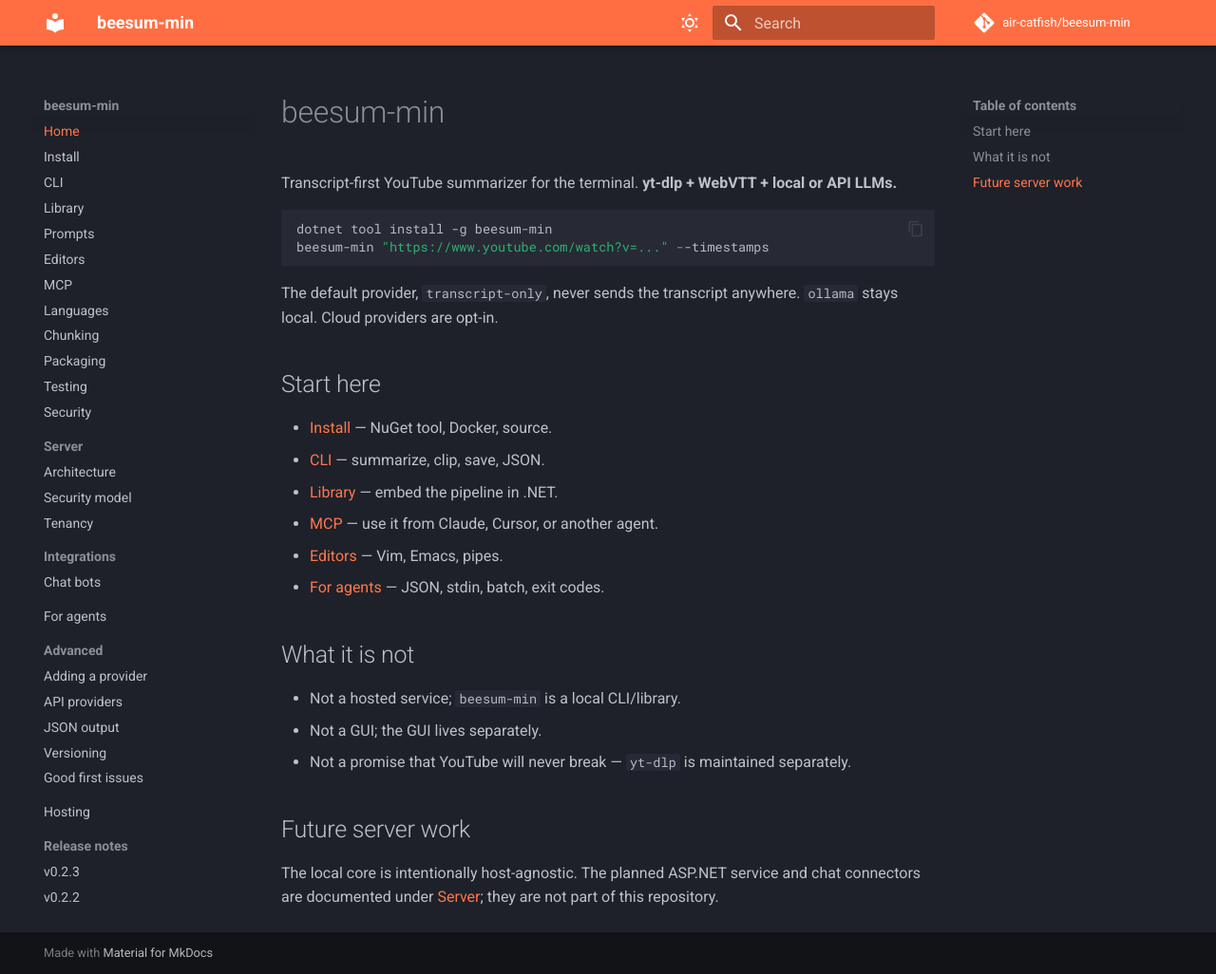
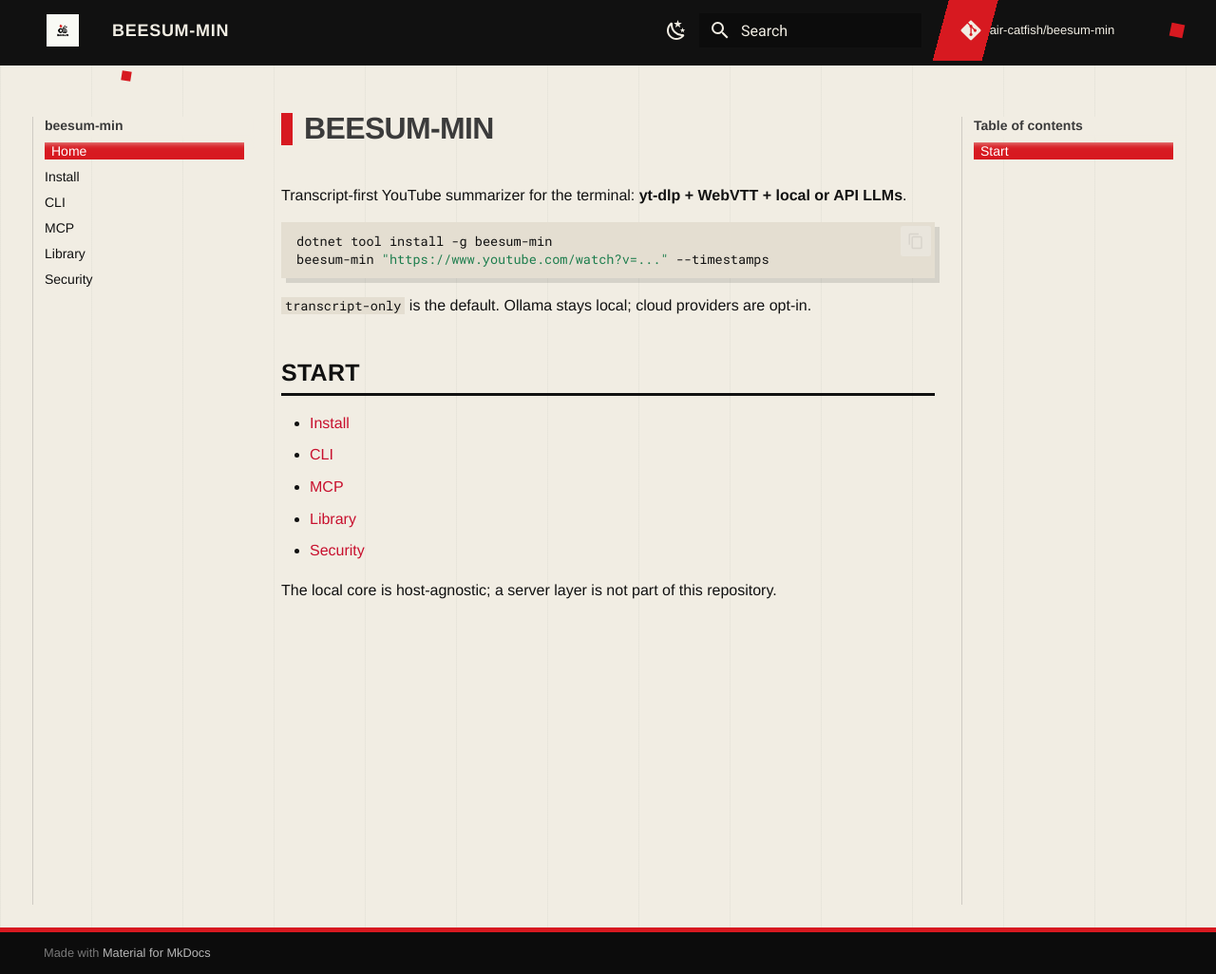
Before and after one commit to air-catfish/beesum-min, an MkDocs documentation site: the page built from docs/index.md, in a window 1280 px wide and 1026 px high. Shown: the whole window at 95% size. Built offline with MkDocs 1.6.1 and Material for MkDocs 9.7.7, drawn with Linux system fonts in a browser that asks for light colours; comment, search, counter and statistics services are not loaded.

Commit message:
Refresh repository presentation and documentation
Update README, docs theme, site metadata, and repository artwork.

````diff
--- /dev/null
+++ b/docs/assets/stylesheets/suprematism.css
@@ -0,0 +1,111 @@
+/* Suprematist layer for beesum-min: paper, black, red, hard edges. */
+:root,
+[data-md-color-scheme="default"] {
+  --md-primary-fg-color: #111111;
+  --md-primary-fg-color--light: #222222;
+  --md-primary-fg-color--dark: #000000;
+  --md-primary-bg-color: #f1ede3;
+  --md-primary-bg-color--light: #f1ede3;
+  --md-accent-fg-color: #d71920;
+  --md-default-bg-color: #f1ede3;
+  --md-default-fg-color: #111111;
+  --md-default-fg-color--light: #3b3b3b;
+  --md-default-fg-color--lighter: #666666;
+  --md-typeset-a-color: #c8102e;
+  --md-code-bg-color: #e4ded1;
+  --md-code-fg-color: #111111;
+  --md-footer-bg-color: #111111;
+  --md-footer-fg-color: #f1ede3;
+}
+
+[data-md-color-scheme="slate"] {
+  --md-primary-fg-color: #000000;
+  --md-primary-fg-color--light: #1a1a1a;
+  --md-primary-fg-color--dark: #000000;
+  --md-primary-bg-color: #f1ede3;
+  --md-default-bg-color: #0b0b0b;
+  --md-default-fg-color: #f1ede3;
+  --md-default-fg-color--light: #d8d2c6;
+  --md-default-fg-color--lighter: #a7a196;
+  --md-accent-fg-color: #ef2b2d;
+  --md-typeset-a-color: #ff4b4b;
+  --md-code-bg-color: #181818;
+  --md-code-fg-color: #f1ede3;
+  --md-footer-bg-color: #000000;
+  --md-footer-fg-color: #f1ede3;
+}
+
+html { background: #f1ede3; }
+body { font-family: "Helvetica Neue", "Arial", "Liberation Sans", sans-serif; }
+
+.md-header {
+  background: linear-gradient(105deg, #111111 0 77%, #d71920 77% 81%, #111111 81% 100%);
+  border-bottom: 5px solid #111111;
+  box-shadow: none;
+}
+.md-tabs { background: #111111; border-bottom: 1px solid #333333; box-shadow: none; }
+.md-header, .md-header a, .md-tabs, .md-tabs a { color: #f1ede3; }
+.md-header__title { font-weight: 900; letter-spacing: .04em; text-transform: uppercase; }
+.md-header__title::after {
+  content: ""; display: inline-block; width: .55em; height: .55em;
+  margin-left: .55em; background: #d71920; transform: rotate(9deg); vertical-align: .05em;
+}
+
+.md-header__button.md-logo svg { display: none; }
+.md-header__button.md-logo::before {
+  content: ""; display: block; width: 2rem; height: 2rem;
+  background: #f1ede3 url("/beesum-min/logo.png") center / contain no-repeat;
+  border: 3px solid #111111;
+}
+.md-header__inner::after {
+  content: ""; display: block; width: 14px; height: 14px;
+  margin-left: auto; background: #d71920; transform: rotate(12deg);
+}
+
+.md-main {
+  background-image: linear-gradient(90deg, rgba(17, 17, 17, .035) 1px, transparent 1px);
+  background-size: 96px 100%;
+}
+.md-sidebar__scrollwrap { border-left: 1px solid rgba(17, 17, 17, .15); }
+.md-nav__link { border-radius: 0; }
+.md-nav__link--active, .md-nav__link--active:hover {
+  background: #d71920; color: #ffffff !important; padding-left: .35rem;
+}
+.md-nav__link:hover { color: #c8102e; }
+
+.md-typeset h1 {
+  font-weight: 900; letter-spacing: -.02em; line-height: 1.05;
+  text-transform: uppercase; border-left: 12px solid #d71920; padding-left: .6rem;
+}
+.md-typeset h2 {
+  font-weight: 900; letter-spacing: .01em; text-transform: uppercase;
+  border-bottom: 3px solid currentColor; padding-bottom: .2rem;
+}
+.md-typeset h3 { font-weight: 800; text-transform: uppercase; }
+.md-typeset a { text-decoration-thickness: 2px; text-underline-offset: 3px; }
+.md-typeset a:hover { background: #d71920; color: #ffffff; text-decoration: none; }
+
+.md-typeset .admonition, .md-typeset details, .md-typeset table:not([class]),
+.md-typeset pre > code, .md-typeset code, .md-button, .md-search__form, .md-search__input {
+  border-radius: 0;
+}
+.md-typeset .admonition, .md-typeset details {
+  border-left-width: 6px; box-shadow: 5px 5px 0 rgba(17, 17, 17, .18);
+}
+.md-typeset table:not([class]) {
+  border: 2px solid #111111; box-shadow: 5px 5px 0 rgba(17, 17, 17, .18);
+}
+.md-typeset table:not([class]) th {
+  background: #111111; color: #f1ede3; font-weight: 800; text-transform: uppercase;
+}
+.md-button {
+  font-weight: 800; letter-spacing: .04em; text-transform: uppercase;
+  box-shadow: 4px 4px 0 #111111;
+}
+.md-button--primary { background: #d71920; border-color: #d71920; color: #ffffff; }
+.md-footer { border-top: 5px solid #d71920; }
+.md-typeset pre > code { box-shadow: 5px 5px 0 rgba(17, 17, 17, .12); }
+
+@media screen and (max-width: 76.2344em) {
+  .md-header__inner::after { display: none; }
+}
--- a/docs/index.md
+++ b/docs/index.md
@@ -1,34 +1,22 @@
 # beesum-min
 
-Transcript-first YouTube summarizer for the terminal. **yt-dlp + WebVTT + local or
-API LLMs.**
+Transcript-first YouTube summarizer for the terminal: **yt-dlp + WebVTT +
+local or API LLMs**.
 
-```powershell
+```bash
 dotnet tool install -g beesum-min
 beesum-min "https://www.youtube.com/watch?v=..." --timestamps
 ```
 
-The default provider, `transcript-only`, never sends the transcript anywhere.
-`ollama` stays local. Cloud providers are opt-in.
+`transcript-only` is the default. Ollama stays local; cloud providers are
+opt-in.
 
-## Start here
+## Start
 
-- [Install](install.md) — NuGet tool, Docker, source.
-- [CLI](cli.md) — summarize, clip, save, JSON.
-- [Library](embedding.md) — embed the pipeline in .NET.
-- [MCP](mcp.md) — use it from Claude, Cursor, or another agent.
-- [Editors](editors.md) — Vim, Emacs, pipes.
-- [For agents](for-agents.md) — JSON, stdin, batch, exit codes.
+- [Install](install.md)
+- [CLI](cli.md)
+- [MCP](mcp.md)
+- [Library](embedding.md)
+- [Security](security.md)
 
-## What it is not
-
-- Not a hosted service; `beesum-min` is a local CLI/library.
-- Not a GUI; the GUI lives separately.
-- Not a promise that YouTube will never break — `yt-dlp` is maintained
-  separately.
-
-## Future server work
-
-The local core is intentionally host-agnostic. The planned ASP.NET service and
-chat connectors are documented under [Server](server/architecture.md); they are
-not part of this repository.
+The local core is host-agnostic; a server layer is not part of this repository.
--- a/mkdocs.yml
+++ b/mkdocs.yml
@@ -1,10 +1,12 @@
 site_name: beesum-min
-site_url: https://air-catfish.codeberg.page/beesum-min/
-repo_url: https://codeberg.org/air-catfish/beesum-min
+site_url: https://air-catfish.github.io/beesum-min/
+repo_url: https://github.com/air-catfish/beesum-min
 repo_name: air-catfish/beesum-min
 edit_uri: edit/main/docs/
 docs_dir: docs
 site_dir: artifacts/docs-site
+extra_css:
+  - assets/stylesheets/suprematism.css
 use_directory_urls: true
 
 theme:
@@ -16,18 +18,18 @@ theme:
     - content.code.copy
     - search.highlight
   palette:
+    - scheme: default
+      primary: deep orange
+      accent: amber
+      toggle:
+        icon: material/weather-night
+        name: Switch to dark mode
     - scheme: slate
       primary: deep orange
       accent: amber
       toggle:
         icon: material/weather-sunny
         name: Switch to light mode
-    - scheme: default
-      primary: deep orange
-      accent: amber
-      toggle:
-        icon: material/weather-night
-        name: Switch to dark mode
 
 markdown_extensions:
   - admonition
@@ -45,37 +47,24 @@ nav:
   - Home: index.md
   - Install: install.md
   - CLI: cli.md
+  - MCP: mcp.md
   - Library: embedding.md
-  - Prompts: prompts.md
-  - Editors: editors.md
-  - MCP: mcp.md
-  - Languages: languages.md
-  - Chunking: chunking.md
-  - Packaging: packaging.md
-  - Testing: testing.md
   - Security: security.md
-  - Server:
-      - Architecture: server/architecture.md
-      - Security model: server/security.md
-      - Tenancy: server/tenancy.md
-  - Integrations:
-      - Chat bots: integrations/chat-bots.md
-  - For agents: for-agents.md
-  - Advanced:
-      - Adding a provider: adding-a-provider.md
-      - API providers: api-providers.md
-      - JSON output: json-output.md
-      - Versioning: versioning.md
-      - Good first issues: good-first-issues.md
-  - Hosting: hosting.md
-  - Release notes:
-      - v0.2.3: release-notes/v0.2.3.md
-      - v0.2.2: release-notes/v0.2.2.md
-      - v0.2.1: release-notes/v0.2.1.md
-      - v0.2.0: release-notes/v0.2.0.md
-  - Troubleshooting:
-      - vstest low integrity: troubleshooting/vstest-low-integrity.md
 
 exclude_docs: |
   package-readme*.md
   bugs/BEESUM-001.md
+  adding-a-provider.md
+  api-providers.md
+  chunking.md
+  editors.md
+  for-agents.md
+  good-first-issues.md
+  json-output.md
+  languages.md
+  packaging.md
+  prompts.md
+  release-notes/
+  testing.md
+  troubleshooting/
+  versioning.md
````
Also changed, not shown: README.md (+8 -8 lines), docs/embedding.md (+1 -1 lines), docs/hosting.md (deleted, +0 -38 lines), docs/integrations/chat-bots.md (deleted, +0 -46 lines), docs/server/architecture.md (deleted, +0 -45 lines), docs/server/security.md (deleted, +0 -46 lines), docs/server/tenancy.md (deleted, +0 -28 lines), assets/social-preview.png (added).
